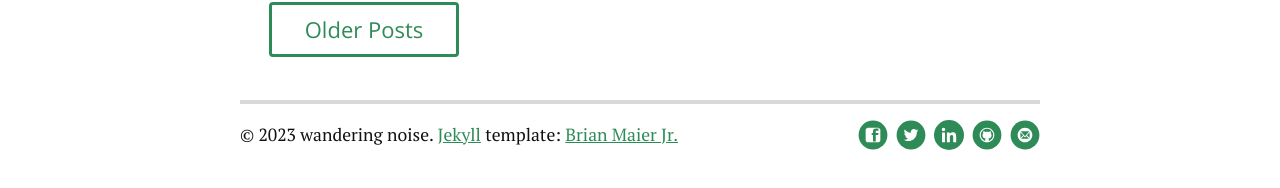
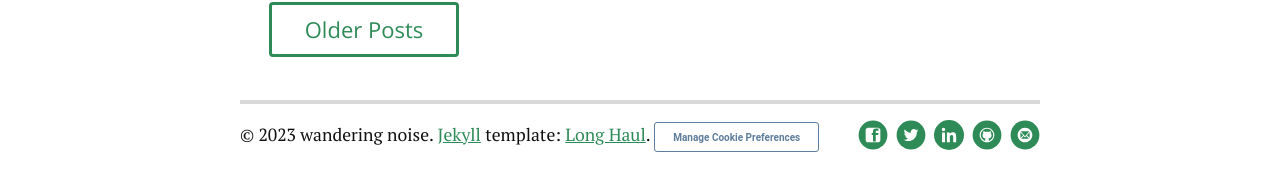
Before and after one commit to wanderingnoise/wanderingnoise.github.io, a Jekyll site: the page built from index.html, in a window 1280 px wide. Shown: the part 2076-2264 px from the top of the page. Built offline with Jekyll 4.4.1, drawn with Linux system fonts in a browser that asks for light colours; nearby versions of some CDN libraries; a script that is not in the unit is left out; the list of posts is cut into pages by our own code.

Commit message:
included button for changing GDPR settings

```diff
--- a/_includes/footer.html
+++ b/_includes/footer.html
@@ -2,7 +2,15 @@
 	<div class="container">
 		<p class="copy">
 			&copy; {{ site.time | date: '%Y' }}
-			wandering noise. <a href="http://jekyllrb.com">Jekyll</a> template: <a href="http://brianmaierjr.com">Brian Maier Jr.</a>
+			wandering noise. <a href="http://jekyllrb.com">Jekyll</a> template: <a href="https://github.com/brianmaierjr/long-haul">Long Haul</a>.
+			<button
+			  class="termly-cookie-preference-button"
+			  type="button"
+			  style="background: white; width: 165px; height: 30px; border-radius: 3px; border: 1px solid #5f7d9c; font-family: Roboto, Arial; font-size: 10px; color: #5f7d9c; font-weight: 600; box-sizing: border-box; cursor: pointer; padding: 0; outline: none;"
+			  onclick="displayPreferenceModal()"
+			>
+			    Manage Cookie Preferences
+			</button>
 		</p>
 
 		<div class="footer-links">
```
